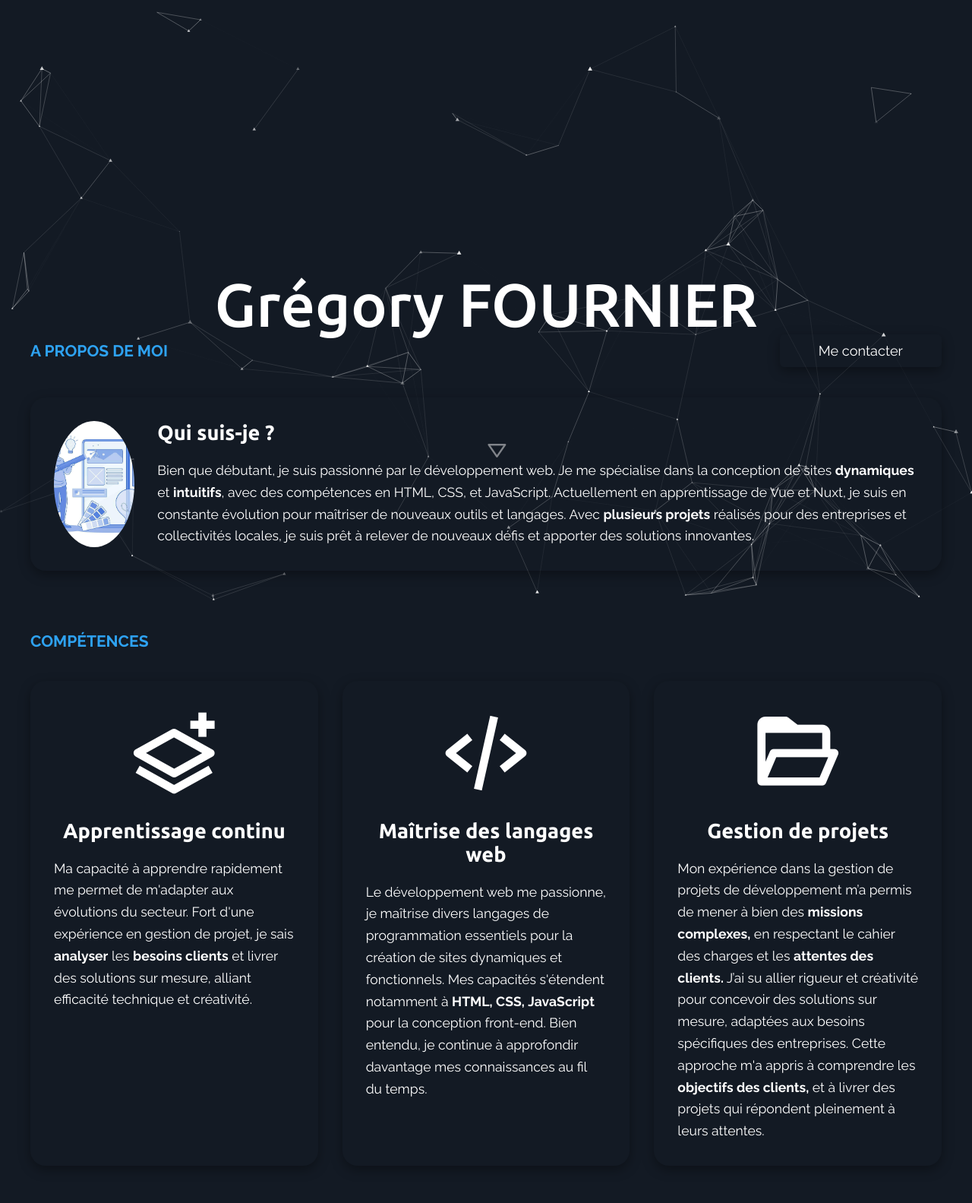
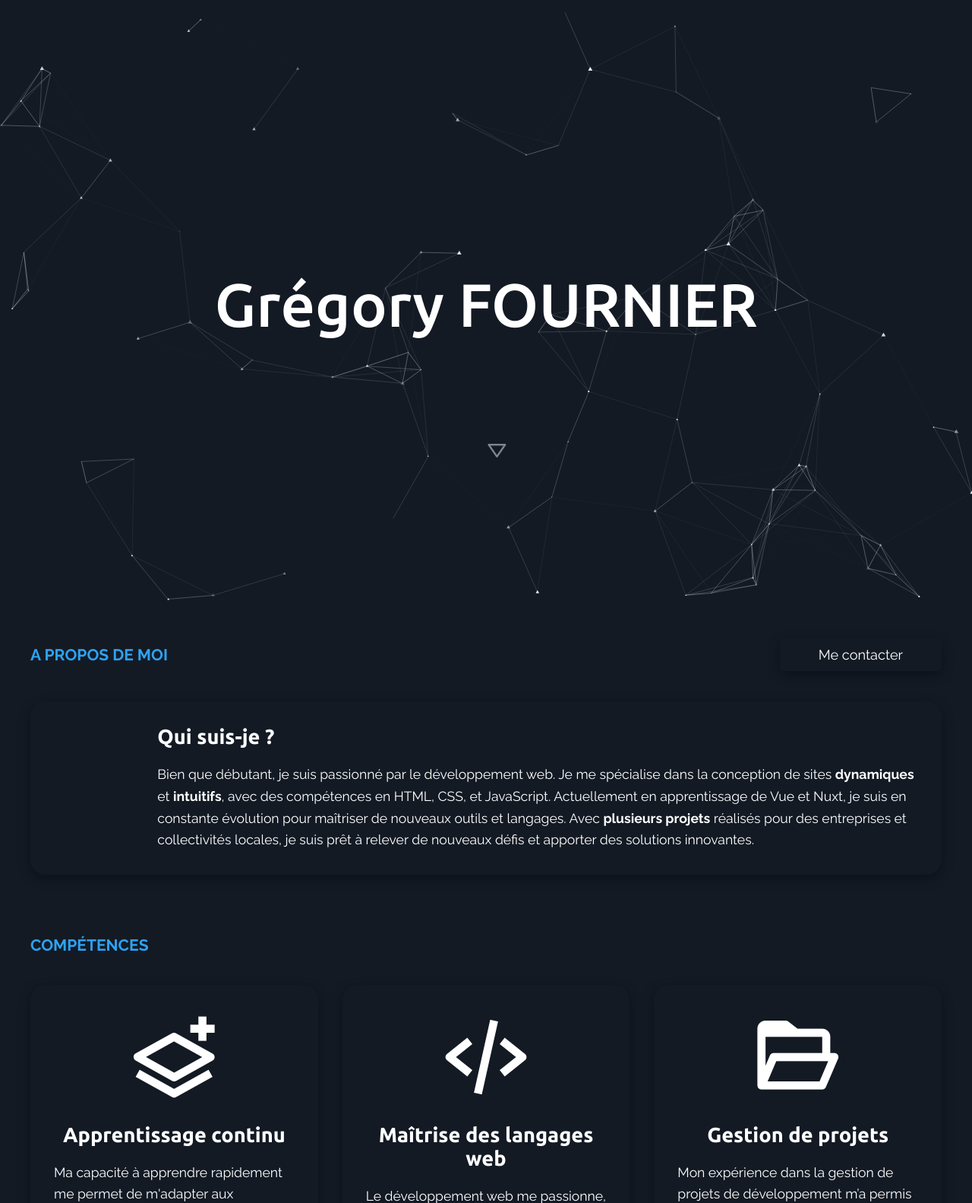
Before and after one commit to GregoryFnr/Portfolio, a PHP site: page / in a window 1280 px wide. Shown: the top 1583 px of the page at 76% size. Run offline with PHP 8.4, Linux system fonts and the light colour scheme.

Commit message:
Update style.css

```diff
--- a/css/style.css
+++ b/css/style.css
@@ -17,7 +17,7 @@ body {
 
 header {
   width: 100%;
-  height: 50vh;
+  height: 100vh;
   background-color: #131a24;
   color: #fff;
 }
@@ -148,7 +148,6 @@ header .info-text .scroll::before {
 }
 
 #about .card-profil {
-  background-image: url("/assets/design.jpg");
   background-size: cover;
   background-position: center;
   width: 400px;
```
